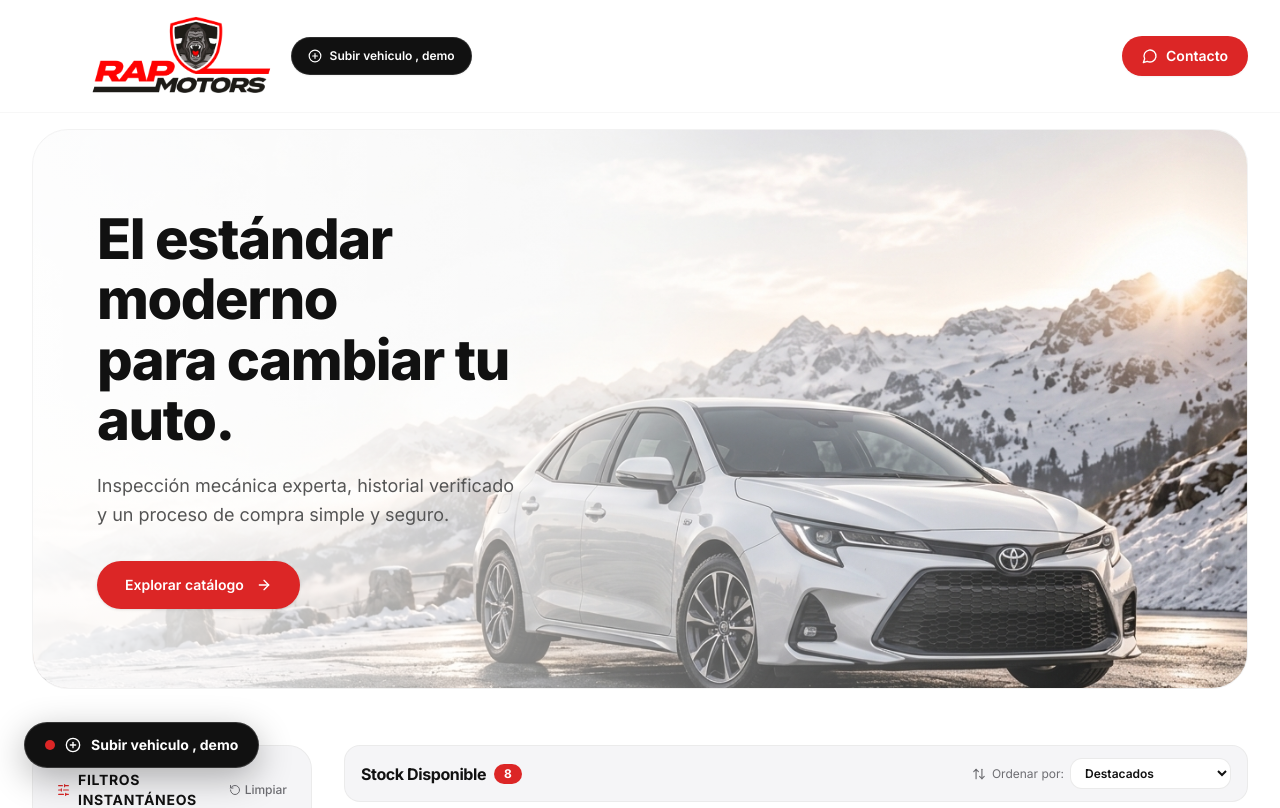
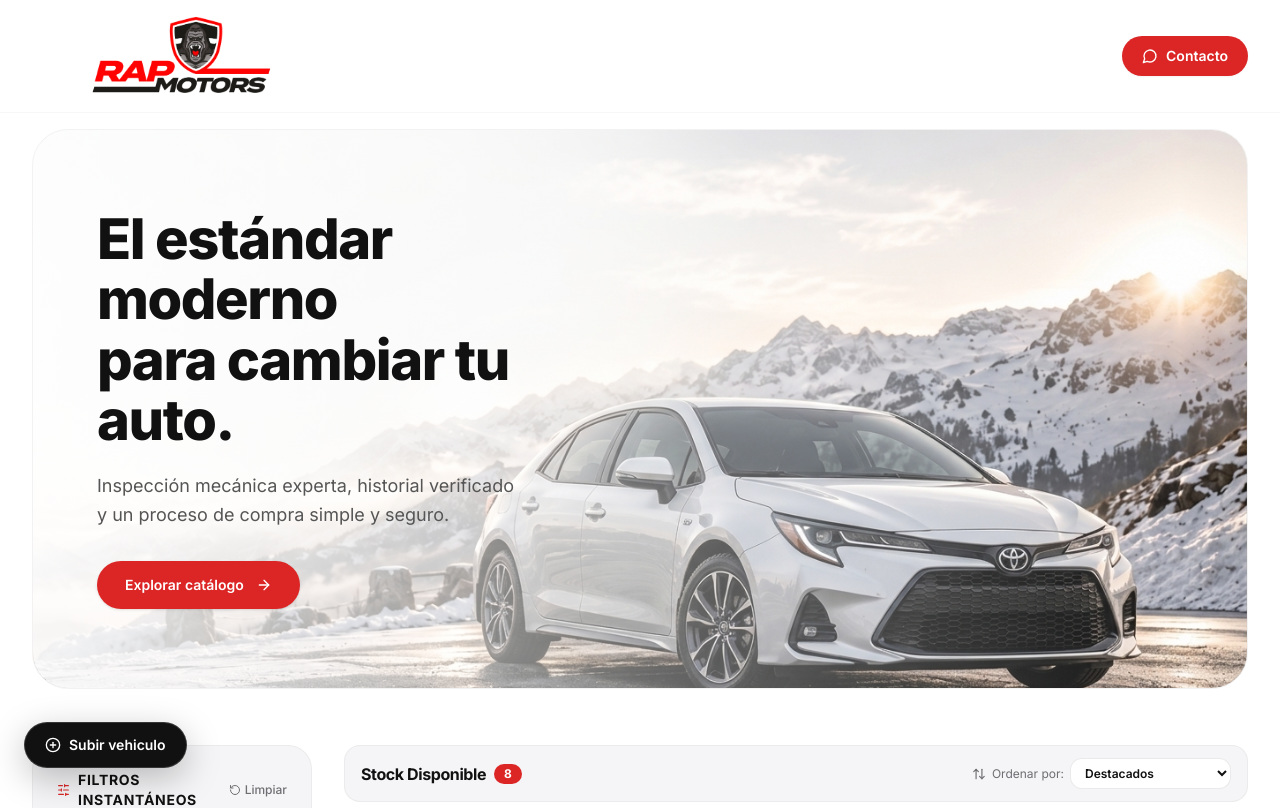
Before and after one commit to nowebcl/demos, a Next.js app: page / in a window 1280 px wide. Shown: the top 808 px of the page. Built offline with nearby package versions, Linux system fonts and the light colour scheme.

Commit message:
fix: eliminar boton de subir vehiculo del header y dejar boton flotante inferior solo como 'Subir vehiculo' sin punto rojo

```diff
--- a/src/components/CatalogApp.tsx
+++ b/src/components/CatalogApp.tsx
@@ -198,10 +198,6 @@ export default function CatalogApp({ initialBrand }: CatalogAppProps) {
         onResetView={() => {
           setSelectedVehicle(null);
           setIsUploadViewOpen(false);
-        }}
-        onOpenUpload={() => {
-          setSelectedVehicle(null);
-          setIsUploadViewOpen(true);
         }}
         onOpenTradeIn={() => setIsTradeInModalOpen(true)}
         totalVehicles={vehicles.length}
@@ -736,7 +732,7 @@ export default function CatalogApp({ initialBrand }: CatalogAppProps) {
         </a>
       </nav>
 
-      {/* Floating Action Button on the Left: "Subir vehiculo , demo" */}
+      {/* Floating Action Button at the Bottom: "Subir vehiculo" */}
       {!isUploadViewOpen && (
         <button
           type="button"
@@ -744,22 +740,12 @@ export default function CatalogApp({ initialBrand }: CatalogAppProps) {
             setSelectedVehicle(null);
             setIsUploadViewOpen(true);
           }}
-          className="fixed left-3 sm:left-6 bottom-20 md:bottom-8 z-40 group flex items-center gap-2.5 px-4 sm:px-5 py-2.5 sm:py-3 rounded-full bg-[#111111] hover:bg-neutral-900 text-white shadow-[0_10px_35px_rgba(0,0,0,0.3)] border border-neutral-700/80 hover:border-neutral-500 text-xs sm:text-sm font-semibold transition-all hover:scale-[1.03] active:scale-[0.97] cursor-pointer backdrop-blur-md"
-          aria-label="Subir vehiculo , demo"
-          title="Subir vehículo de prueba al catálogo"
+          className="fixed left-3 sm:left-6 bottom-20 md:bottom-8 z-40 group flex items-center gap-2 px-4 sm:px-5 py-2.5 sm:py-3 rounded-full bg-[#111111] hover:bg-neutral-800 text-white shadow-[0_10px_35px_rgba(0,0,0,0.25)] border border-neutral-700/80 hover:border-neutral-500 text-xs sm:text-sm font-semibold transition-all hover:scale-[1.03] active:scale-[0.97] cursor-pointer backdrop-blur-md"
+          aria-label="Subir vehiculo"
+          title="Subir vehiculo"
         >
-          <span className="relative flex h-2.5 w-2.5">
-            <span
-              className="animate-ping absolute inline-flex h-full w-full rounded-full opacity-75"
-              style={{ backgroundColor: brand.primaryColor }}
-            />
-            <span
-              className="relative inline-flex rounded-full h-2.5 w-2.5"
-              style={{ backgroundColor: brand.primaryColor }}
-            />
-          </span>
           <PlusCircle className="w-4 h-4 text-white shrink-0" />
-          <span className="font-bold">Subir vehiculo , demo</span>
+          <span>Subir vehiculo</span>
         </button>
       )}
 
--- a/src/components/Navbar.tsx
+++ b/src/components/Navbar.tsx
@@ -2,20 +2,18 @@
 
 import React from "react";
 import { BrandConfig } from "@/data/vehicles";
-import { MessageCircle, PlusCircle } from "lucide-react";
+import { MessageCircle } from "lucide-react";
 
 interface NavbarProps {
   brand: BrandConfig;
   onResetView: () => void;
   onOpenTradeIn?: () => void;
-  onOpenUpload?: () => void;
   totalVehicles: number;
 }
 
 export default function Navbar({
   brand,
   onResetView,
-  onOpenUpload,
 }: NavbarProps) {
   const contactText =
     brand.contactMessage ||
@@ -25,12 +23,11 @@ export default function Navbar({
   return (
     <header className="sticky top-0 z-40 backdrop-blur-xl bg-white/95 border-b border-neutral-100/80 transition-all">
       <div className="max-w-[1360px] mx-auto px-4 sm:px-8 h-16 sm:h-24 md:h-28 flex items-center justify-between gap-4">
-        {/* Left: Official Horizontal Brand Logo + "Subir vehiculo , demo" button */}
-        <div className="flex items-center gap-3 sm:gap-4 ml-2 sm:ml-6 md:ml-10 lg:ml-14">
+        {/* Left: Official Horizontal Brand Logo */}
         <button
           type="button"
           onClick={onResetView}
-            className="flex items-center text-left group focus:outline-none cursor-pointer"
+          className="flex items-center text-left group focus:outline-none cursor-pointer ml-2 sm:ml-6 md:ml-10 lg:ml-14"
         >
           <img
             src={brand.logoUrl}
@@ -38,19 +35,6 @@ export default function Navbar({
             className="h-11 sm:h-16 md:h-[77px] lg:h-[84px] w-auto object-contain transition-transform group-hover:scale-[1.02]"
           />
         </button>
-
-          {onOpenUpload && (
-            <button
-              type="button"
-              onClick={onOpenUpload}
-              className="inline-flex items-center gap-1.5 sm:gap-2 px-3 sm:px-4 py-1.5 sm:py-2.5 rounded-full text-xs font-semibold bg-[#111111] hover:bg-neutral-800 text-white transition-all shadow-xs cursor-pointer active:scale-95 border border-neutral-700/60"
-              title="Abrir panel para subir vehículo demo"
-            >
-              <PlusCircle className="w-3.5 h-3.5 text-white shrink-0" />
-              <span>Subir vehiculo , demo</span>
-            </button>
-          )}
-        </div>
 
         {/* Right: Contacto WhatsApp button */}
         <div className="flex items-center">
```
Lines whose indentation alone changed are shown as unchanged.
